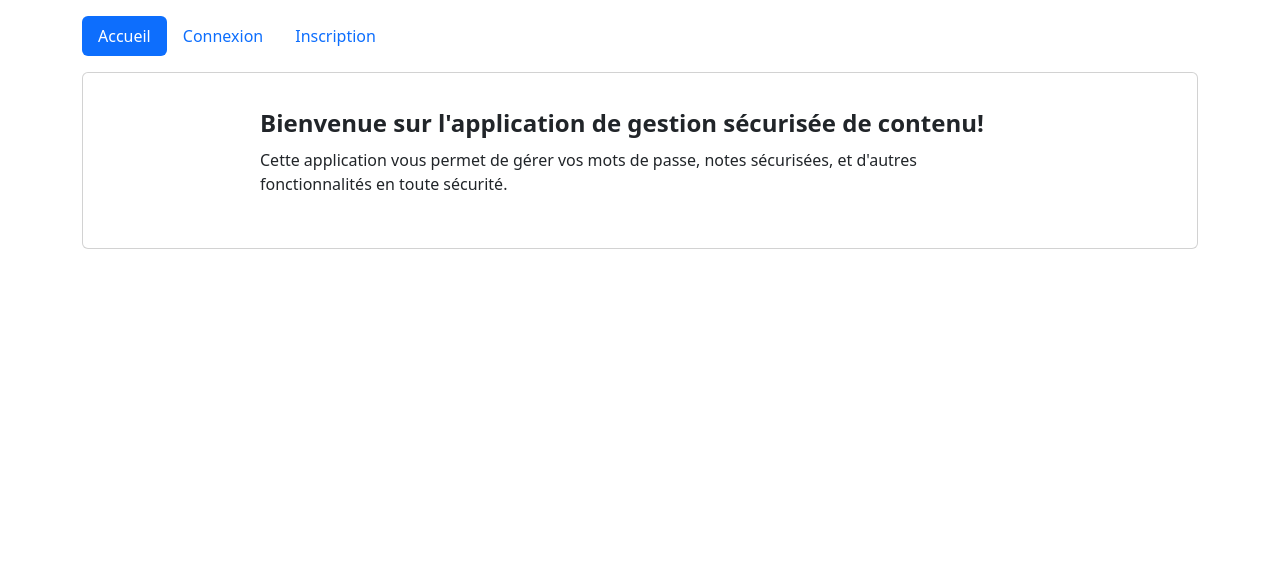
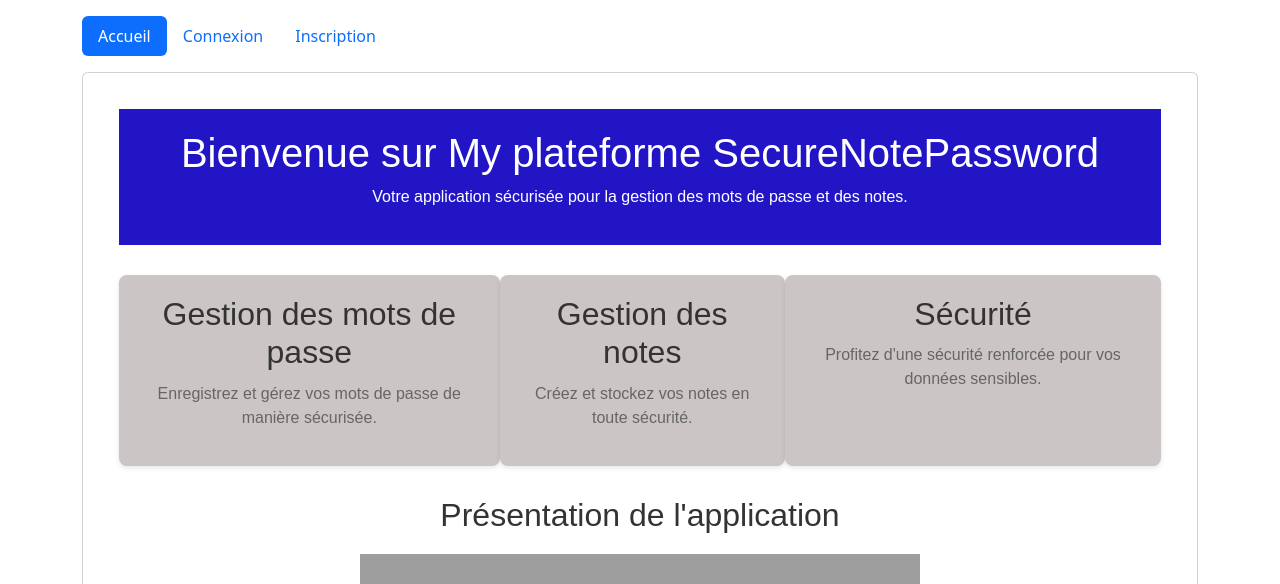
Before and after one commit to Hajar-bouamout/ProjetSoutenance-Angular, an Angular app in the folder projet_ng_ci/: page /home in a window 1280 px wide. Shown: the top 584 px of the page. Built offline with nearby package versions, Linux system fonts and the light colour scheme; grey boxes are pictures that could not be loaded.

Commit message:
acceuil
provisoire

```diff
--- a/projet_ng_ci/src/app/home/home.component.css
+++ b/projet_ng_ci/src/app/home/home.component.css
@@ -1,18 +1,56 @@
-/* home.component.css */
+.home-container {
+  font-family: Arial, sans-serif;
+  text-align: center;
+  padding: 20px;
+}
 
-.container {
-    max-width: 800px;
-    margin: auto;
-    padding: 20px;
-  }
+.header {
+  background-color: #2115c5;
+  color: white;
+  padding: 20px 0;
+  margin-bottom: 30px;
+}
 
-  h2 {
-    font-size: 24px;
-    font-weight: bold;
-    margin-bottom: 10px;
-  }
+.features {
+  display: flex;
+  justify-content: space-around;
+  margin-bottom: 30px;
+}
 
-  p {
-    font-size: 16px;
-    line-height: 1.5;
-  }
+.feature {
+  background-color: #ccc5c5;
+  padding: 20px;
+  border-radius: 8px;
+  box-shadow: 0 2px 5px rgba(0,0,0,0.1);
+  transition: transform 0.5s;
+}
+
+.feature:hover {
+  transform: translateY(-5px);
+}
+
+.feature img {
+  width: 100px;
+  height: 100px;
+  margin-bottom: 20px;
+}
+
+.feature h2 {
+  color: #333;
+  margin-bottom: 10px;
+}
+
+.feature p {
+  color: #666;
+}
+.video-section h2 {
+  color: #333;
+  margin-bottom: 20px;
+}
+
+.footer {
+  background-color: #f1f1f1;
+  padding: 10px 0;
+  color: #777;
+  margin-top: 30px;
+}
--- a/projet_ng_ci/src/app/home/home.component.html
+++ b/projet_ng_ci/src/app/home/home.component.html
@@ -1,11 +1,46 @@
-<!-- home.component.html -->
+<div class="home-container">
+  <header class="header">
+    <h1>Bienvenue sur My plateforme SecureNotePassword</h1>
+    <p>Votre application sécurisée pour la gestion des mots de passe et des notes.</p>
+  </header>
 
-<div class="container">
-    <h2>Bienvenue sur l'application de gestion sécurisée de contenu!</h2>
-    <p>
-      Cette application vous permet de gérer vos mots de passe, notes sécurisées,
-      et d'autres fonctionnalités en toute sécurité.
-    </p>
+  <section class="features">
+    <div class="feature">
+      <!-- <img src="src/assets/images/passwords.png" alt="Gestion des mots de passe"> -->
+      <h2>Gestion des mots de passe</h2>
+      <p>Enregistrez et gérez vos mots de passe de manière sécurisée.</p>
+    </div>
+    <div class="feature">
+      <!-- <img src="assets/images/notes.png" alt="Gestion des notes"> -->
+      <h2>Gestion des notes</h2>
+      <p>Créez et stockez vos notes en toute sécurité.</p>
+    </div>
+    <div class="feature">
+      <!-- <img src="assets/images/security.png" alt="Sécurité"> -->
+      <h2>Sécurité</h2>
+      <p>Profitez d'une sécurité renforcée pour vos données sensibles.</p>
+    </div>
 
-    <!-- Ajoutez ici le contenu spécifique à votre page d'accueil -->
-  </div>
+
+
+
+  </section>
+
+
+
+  <section class="video-section">
+    <h2>Présentation de l'application</h2>
+    <iframe width="560" height="315" src="https://www.youtube.com/embed/aHSI9bd8zZ8?si=YRdSHZ93b7M4lpCG"
+      title="YouTube video player" frameborder="0" allow="accelerometer; autoplay; clipboard-write; encrypted-media; gyroscope; picture-in-picture; web-share"
+      referrerpolicy="strict-origin-when-cross-origin" allowfullscreen>
+    </iframe>
+  </section>
+
+
+
+
+
+  <footer class="footer">
+    <p>&copy; 2024 SecureNote. Tous droits réservés.</p>
+  </footer>
+</div>
```
Also changed, not shown: projet_ng_ci/src/assets/images/passwords.png (added).
